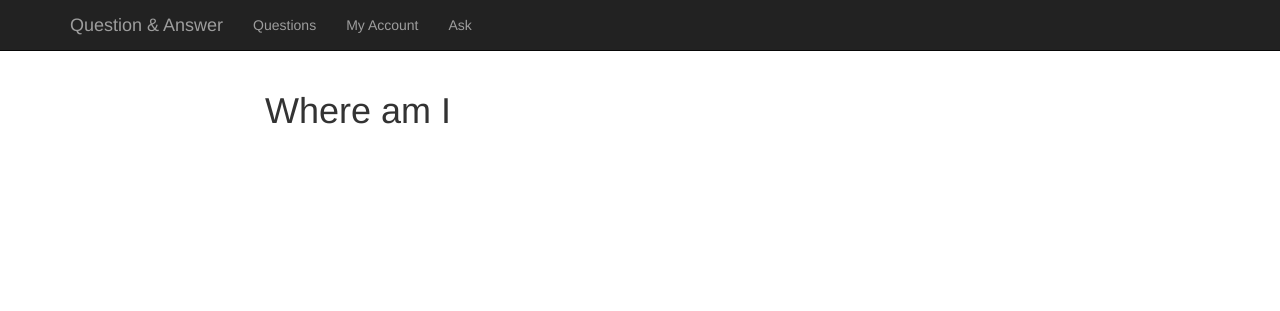
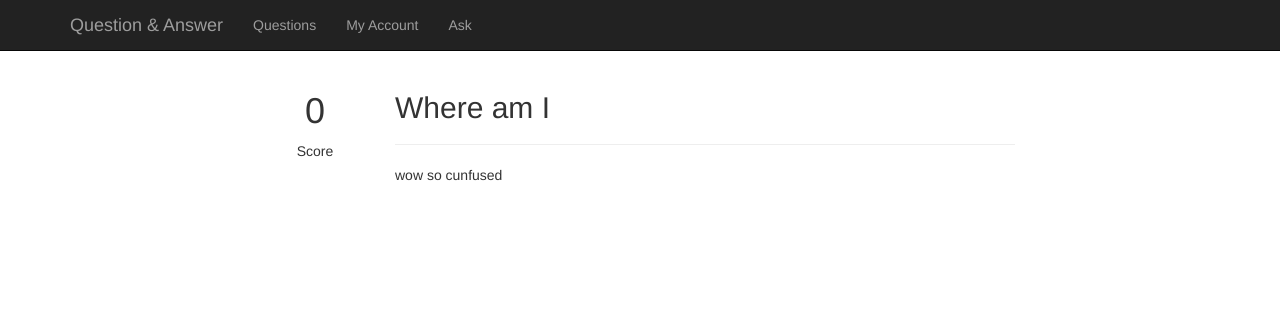
Before and after one commit to Doowybbob/qa_site, a Django app: page /questions/2/ in a window 1280 px wide. Shown: the top 311 px of the page. Run offline with Django 3.2, Linux system fonts and the light colour scheme; data comes from the database, SQL or seed files in the repository; both versions use the stored data as it was after the commit; some libraries are stand-ins or nearby versions.

Commit message:
Question answers are now displayed on the question page

```diff
--- a/question_answer/templates/question_answer/question.html
+++ b/question_answer/templates/question_answer/question.html
@@ -3,7 +3,30 @@
 {% block content %}
 
 <!-- display the question title -->
-<h1>{{ question.question_name }}</h1>
+<div class="row">
+    <div class="col-md-2 text-center">
+        <h1>{{ question.score }}</h1>
+        <p>Score</p>
+    </div>
+    <div class="col-md-10">
+        <h2>{{ question.question_name }}</h2>
+        <hr>
+        <p>{{ question.question_text }}</p>
+    </div>
+</div>
+{% for answer in question.answer_set.all %}
+<div class="row">
+    <hr>
+    <div class="col-md-2 text-center">
+        <h3>0</h3>
+        <p>Score</p>
+    </div>
+    <div class="col-md-10">
+        <p>{{ answer.answer_text }}</p>
+    </div>
+</div>
+{% endfor %}
+
 <!-- display score with voting up/down buttons -->
 <!-- display the actual question -->
 <!-- display the comments to the question -->
```
Also changed, not shown: db.sqlite3.
